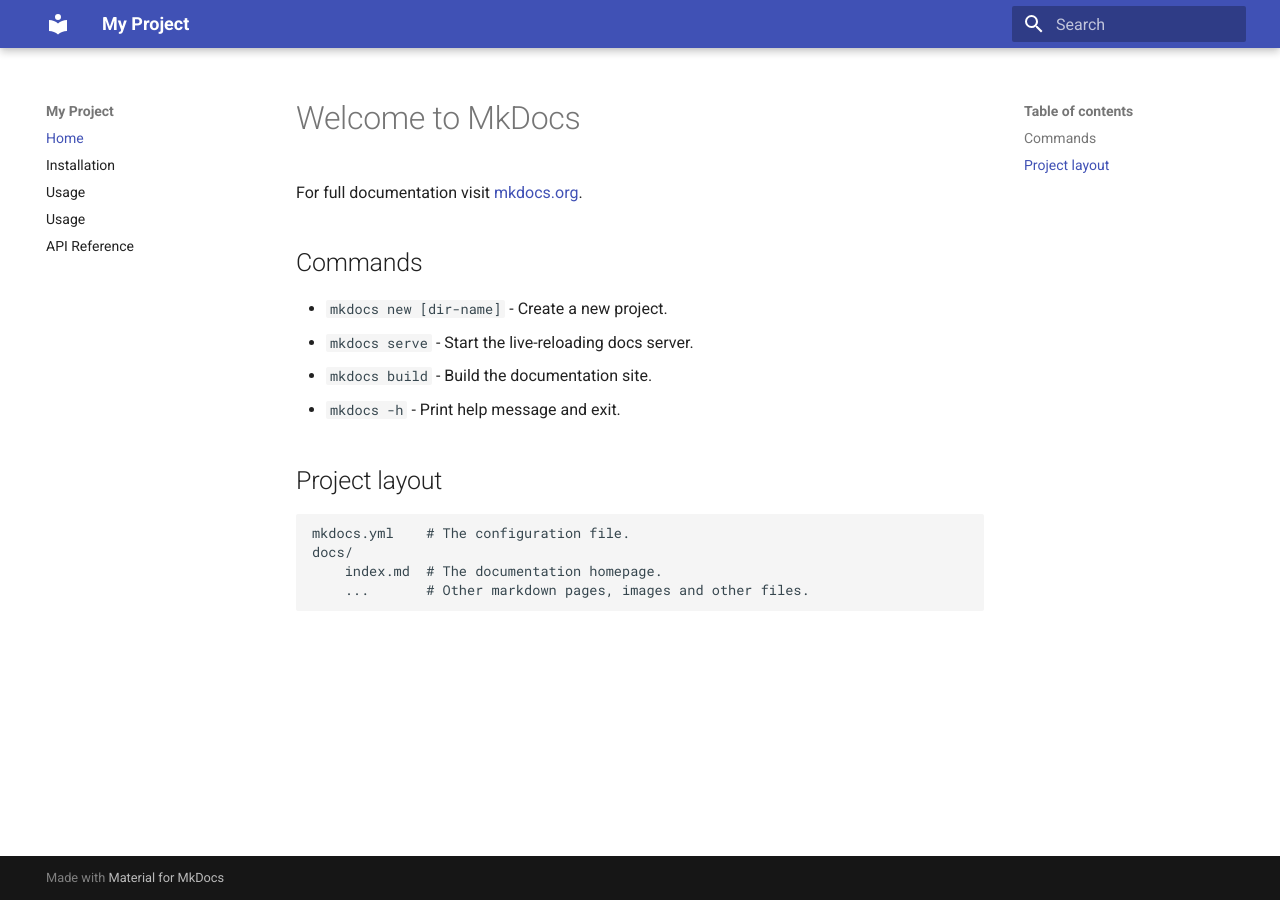
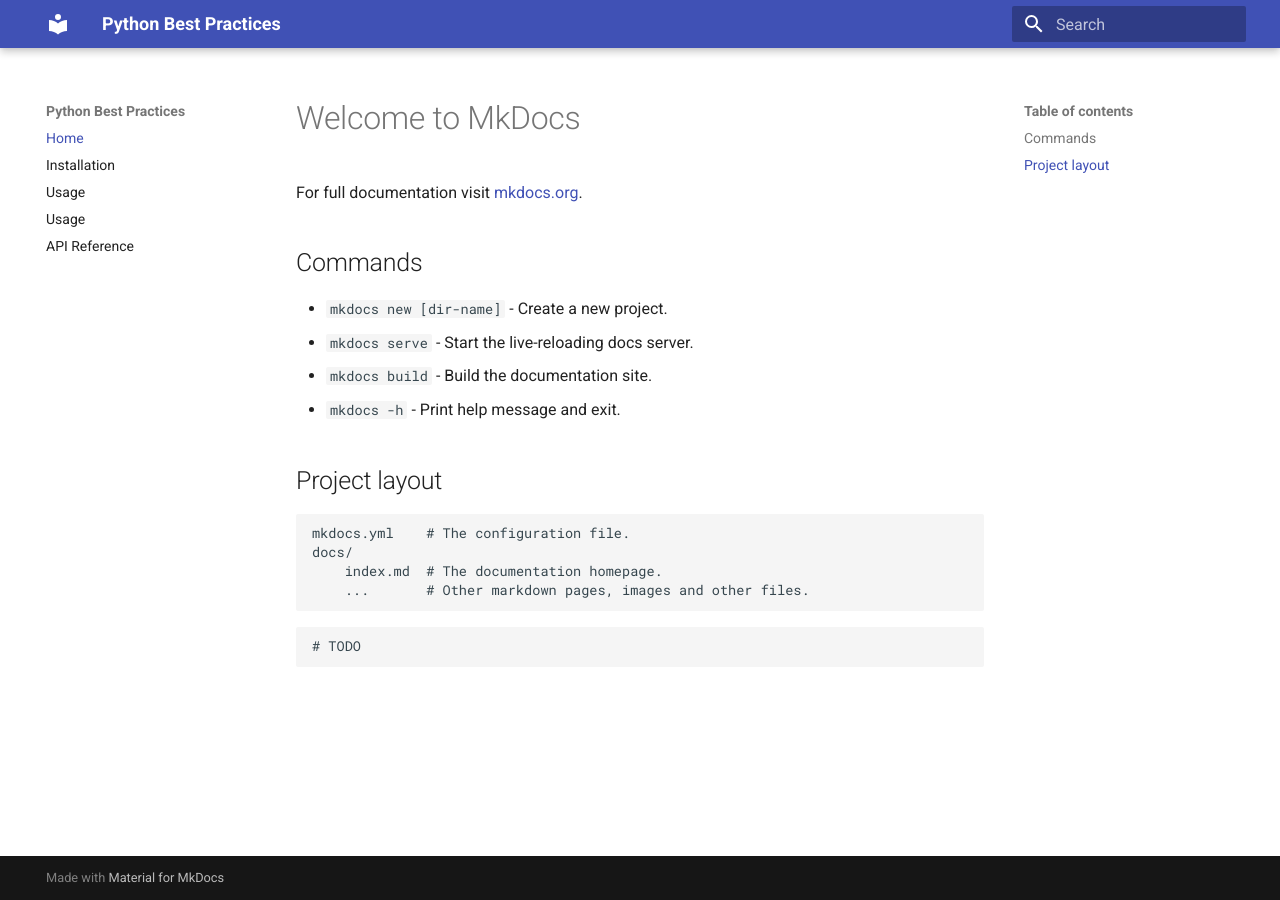
Before and after one commit to segandiaye/Python_Best_Practices, an MkDocs documentation site: the page built from docs/index.md, in a window 1280 px wide. Built offline with MkDocs 1.6.1 and Material for MkDocs 9.7.7, drawn with Linux system fonts in a browser that asks for light colours.

Commit message:
Refractoring all

````diff
--- a/docs/deployment.md
+++ b/docs/deployment.md
@@ -1,7 +1,13 @@
 
--# ✅ **Déployer la documentation sur GitHub Pages**
+# ✅ **Déployer la documentation sur GitHub Pages**
 
 ### Étapes :
+
 1. Ajoute ça à `mkdocs.yml` :
 ```yaml
-site_url: https://<username>.github.io/<repo-name>/
+site_url: https://segandiaye.github.io/Python_Best_Practices/
+```
+
+```bash
+# TODO
+```
--- a/docs/index.md
+++ b/docs/index.md
@@ -15,3 +15,7 @@
     docs/
         index.md  # The documentation homepage.
         ...       # Other markdown pages, images and other files.
+
+```bash
+# TODO
+```
--- a/mkdocs.yml
+++ b/mkdocs.yml
@@ -1,4 +1,4 @@
-site_name: My Project
+site_name: Python Best Practices
 
 theme:
   name: material
--- a/pyproject.toml
+++ b/pyproject.toml
@@ -1,5 +1,5 @@
 [project]
-name = "segandiaye-toolkit"
+name = "Python_Best_Practices"
 version = "0.1.0"
 description = ""
 authors = [
--- a/setup.py
+++ b/setup.py
@@ -1,7 +1,7 @@
 from setuptools import find_packages, setup
 
 setup(
-    name="segandiaye_toolkit",
+    name="Python_Best_Practices",
     version="0.1",
     package_dir={"": "src"},
     packages=find_packages(where="src"),
````
Also changed, not shown: README.md (+3 -3 lines), docs/api.md (+4 -0 lines), docs/installation.md (+2 -1 lines), docs/usage.md (+3 -2 lines), site/404.html, site/api/index.html, site/deployment/index.html, site/index.html, site/installation/index.html, site/search/search_index.json, site/usage/index.html, 3 other files.
